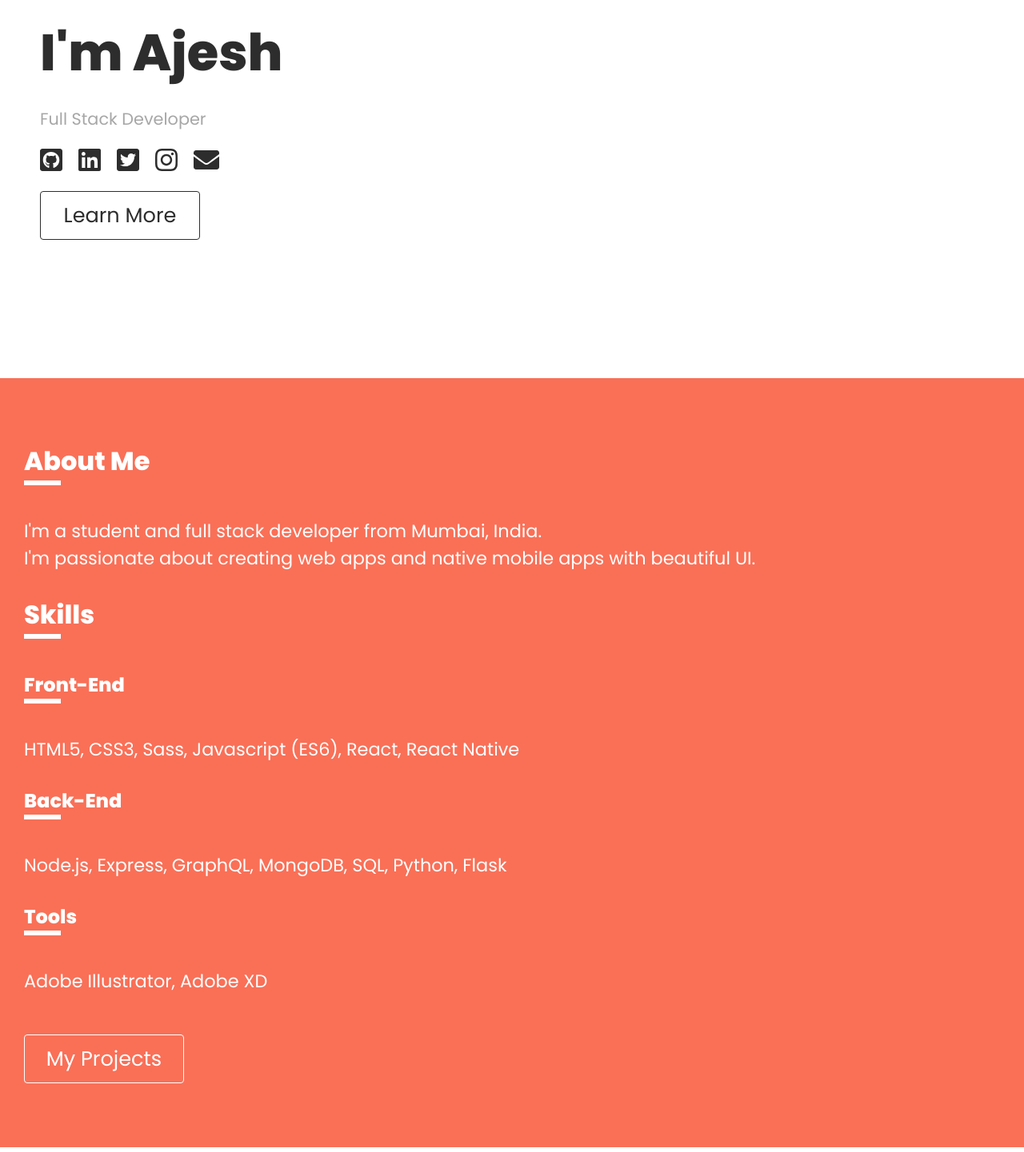
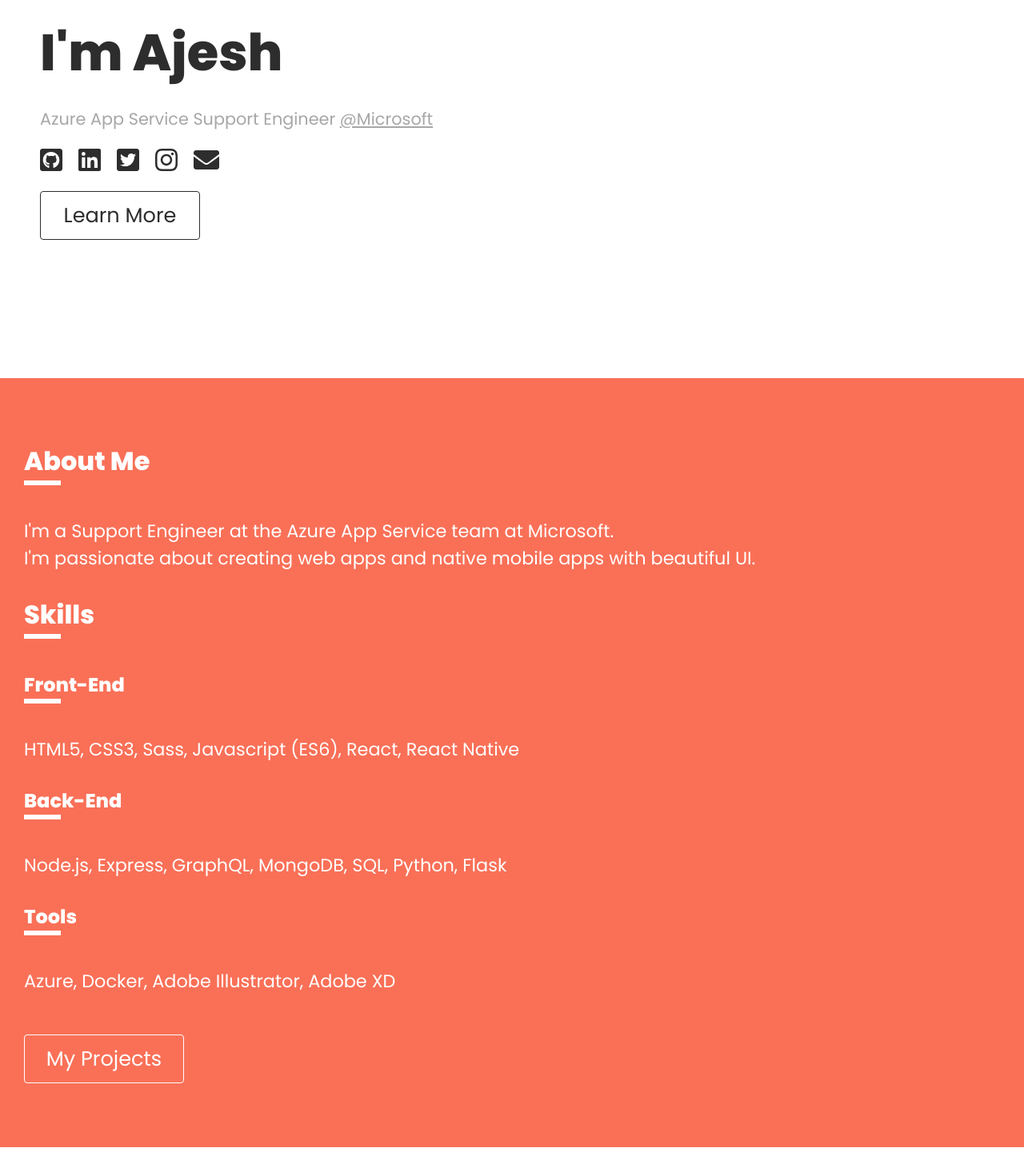
Before and after one commit to thekillingspree/portfolio, a React (Create React App) app: page / in a window 1280 px wide. Shown: the part 247-1688 px from the top of the page at 80% size. Built offline with nearby package versions, Linux system fonts and the light colour scheme.

Commit message:
Update info

```diff
--- a/package.json
+++ b/package.json
@@ -8,10 +8,10 @@
     "@fortawesome/free-solid-svg-icons": "^5.10.2",
     "@fortawesome/react-fontawesome": "^0.1.4",
     "aos": "^2.3.4",
-    "node-sass": "^4.12.0",
     "react": "^16.9.0",
     "react-dom": "^16.9.0",
     "react-scripts": "3.1.1",
+    "sass": "^1.42.1",
     "styled-components": "^4.3.2"
   },
   "scripts": {
--- a/src/components/About.js
+++ b/src/components/About.js
@@ -35,7 +35,7 @@ const About = props => {
                 <Container style={{zIndex: 1}}>
                     <Title data-aos="fade-right">About Me</Title>
                     <Text data-aos-delay="100" data-aos="fade-right">
-                    I'm a student and full stack developer from Mumbai, India.
+                    I'm a Support Engineer at the Azure App Service team at Microsoft.
                     <br/>
                     I'm passionate about creating web apps and native mobile apps with beautiful UI.
                     </Text>
@@ -50,7 +50,7 @@ const About = props => {
                     </Text>
                     <Subtitle data-aos="fade-right" data-aos-anchor-placement="top-bottom">Tools</Subtitle>
                     <Text data-aos="fade-right" data-aos-anchor-placement="top-bottom">
-                        Adobe Illustrator, Adobe XD
+                        Azure, Docker, Adobe Illustrator, Adobe XD
                     </Text>
                     <ReverseButton data-aos-delay="100" href="#projects">My Projects</ReverseButton>
                 </Container>
--- a/src/components/Hero.js
+++ b/src/components/Hero.js
@@ -31,6 +31,10 @@ const Intro = styled.p`
     @media only screen and (max-width: 800px) {
         font-size: 1rem;
     }
+
+    a {
+        color: #a7a7a7;
+    }
 `
 const Btn = styled(Button)`
     opacity: 0;
@@ -44,7 +48,7 @@ const Hero = (props) => {
                 <HeroContainer>
                     <Hello />
                     <Greet>I'm Ajesh</Greet>
-                    <Intro>Full Stack Developer</Intro>
+                    <Intro>Azure App Service Support Engineer <a href="https://microsoft.com">@Microsoft</a></Intro>
                     <Social />
                     <Btn href="#about">Learn More</Btn>
                 </HeroContainer>
--- a/src/components/Navbar.js
+++ b/src/components/Navbar.js
@@ -154,6 +154,12 @@ class Navbar extends Component {
                         <a href="#about">ABOUT</a>
                         <a href="#projects">PROJECTS</a>
                         <a href="#contact">CONTACT</a>
+                        <a
+                        target="_blank"
+                        rel="noopener noreferrer"
+                        href="https://resume.ajesh.dev">
+                            RESUME
+                        </a>
                     </Links>
                     <Hamburger active={menuOpen} onClick={this.handleHam}>
                         <span className="top">&nbsp;</span>
@@ -179,6 +185,14 @@ class Navbar extends Component {
                     href="#contact">
                         CONTACT
                     </a>
+                    <a
+                    style={{animationDelay: '200ms'}}
+                    onClick={() => this.setState({menuOpen: false})}
+                    target="_blank"
+                    rel="noopener noreferrer"
+                    href="https://resume.ajesh.dev">
+                        RESUME
+                    </a>
                 </MobileMenu>
             </Nav>
         )
```
Also changed, not shown: 1 other file (tests, documents, lock files or other folders).
